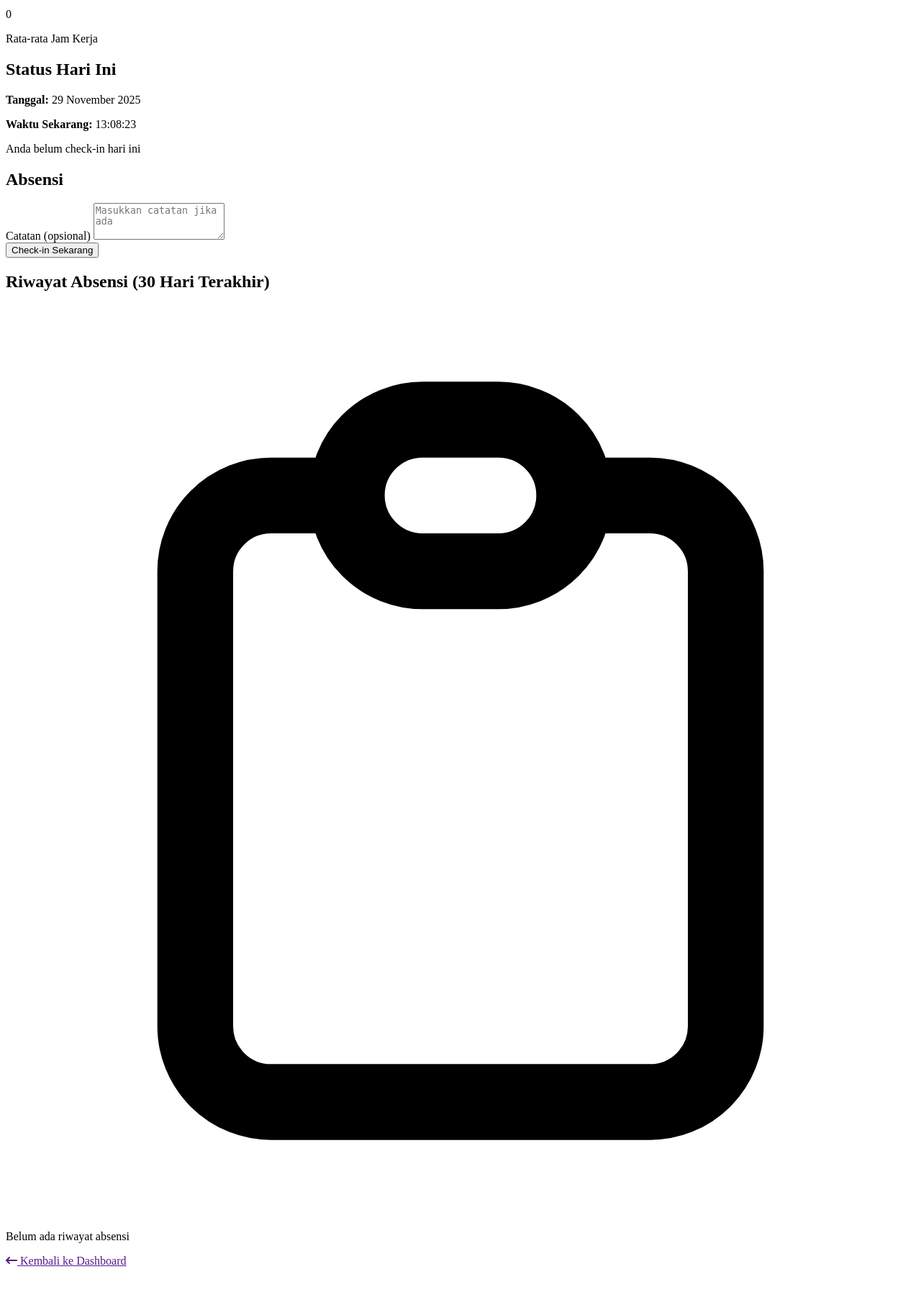
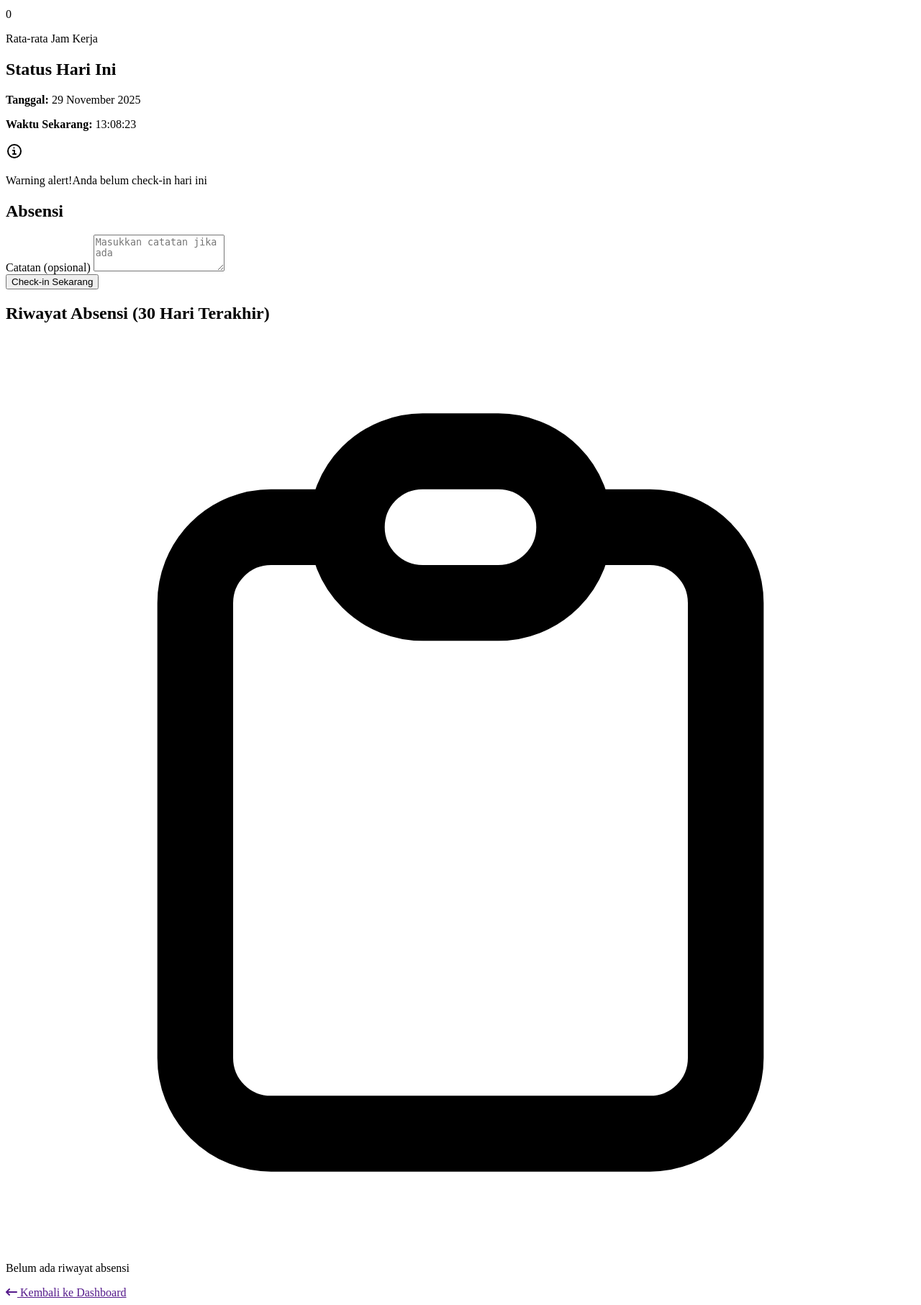
Before and after one commit to IbnuSabilGitHub/Project-UAS, a PHP site: template app/Views/attendance/index.php in a window 1280 px wide. Shown: the part 320-2133 px from the top of the page at 72% size. Before the commit the page ends 2079 px from the top, so only its background shows below. Run offline with PHP 8.4, Linux system fonts and the light colour scheme; the template is opened without the code that fills it, so the values that code supplies are empty; some libraries are stand-ins or nearby versions.

Commit message:
refacotr: improve ui karyawan

```diff
--- a/app/Views/attendance/index.php
+++ b/app/Views/attendance/index.php
@@ -31,20 +31,20 @@
     <div class="bg-neutral-primary-soft shadow-xs rounded-base p-6 mb-6 border border-default">
         <h2 class="text-xl font-semibold mb-4 text-heading">Statistik Bulan Ini</h2>
         <div class="grid md:grid-cols-4 gap-4">
-            <div class="bg-neutral-primary-soft p-4 rounded-base border border-brand-medium">
-                <p class="text-3xl font-bold text-blue-600"><?= $stats['total_days'] ?? 0 ?></p>
+            <div class="bg-neutral-primary-soft p-4 rounded-base border border-default">
+                <p class="text-3xl font-bold text-heading"><?= $stats['total_days'] ?? 0 ?></p>
                 <p class="text-sm text-body">Total Hari Hadir</p>
             </div>
-            <div class="bg-neutral-primary-soft p-4 rounded-base border border-brand-medium">
-                <p class="text-3xl font-bold text-green-600"><?= $stats['on_time'] ?? 0 ?></p>
+            <div class="bg-neutral-primary-soft p-4 rounded-base border border-default">
+                <p class="text-3xl font-bold text-heading"><?= $stats['on_time'] ?? 0 ?></p>
                 <p class="text-sm text-body">Tepat Waktu</p>
             </div>
-            <div class="bg-neutral-primary-soft p-4 rounded-base border border-brand-medium">
-                <p class="text-3xl font-bold text-yellow-600"><?= $stats['late'] ?? 0 ?></p>
+            <div class="bg-neutral-primary-soft p-4 rounded-base border border-default">
+                <p class="text-3xl font-bold text-heading"><?= $stats['late'] ?? 0 ?></p>
                 <p class="text-sm text-body">Terlambat</p>
             </div>
-            <div class="bg-neutral-primary-soft p-4 rounded-base border border-brand-medium">
-                <p class="text-3xl font-bold text-purple-600">
+            <div class="bg-neutral-primary-soft p-4 rounded-base border border-default">
+                <p class="text-3xl font-bold text-heading">
                     <?= isset($stats['avg_hours']) && $stats['avg_hours'] ? number_format($stats['avg_hours'], 1) : '0' ?>
                 </p>
                 <p class="text-sm text-body">Rata-rata Jam Kerja</p>
@@ -72,12 +72,15 @@
                     <?php endif; ?>
 
                     <?php if ($todayStatus['status'] === 'late'): ?>
-                        <span class="inline-block mt-2 bg-yellow-100 text-yellow-800 text-xs px-2 py-1 rounded-base">Terlambat</span>
+                        <span class="bg-danger-soft text-fg-danger-strong text-xs font-medium px-1.5 py-0.5 rounded">Terlambat</span>
                     <?php endif; ?>
                 </div>
             <?php else: ?>
-                <div class="bg-gray-50 p-4 rounded-base">
-                    <p class="text-gray-600">Anda belum check-in hari ini</p>
+                <div class="flex items-start sm:items-center p-4 mb-4 text-sm text-fg-warning rounded-base bg-warning-soft border border-warning-subtle" role="alert">
+                    <svg class="w-4 h-4 me-2 shrink-0 mt-0.5 sm:mt-0" aria-hidden="true" xmlns="http://www.w3.org/2000/svg" width="24" height="24" fill="none" viewBox="0 0 24 24">
+                        <path stroke="currentColor" stroke-linecap="round" stroke-linejoin="round" stroke-width="2" d="M10 11h2v5m-2 0h4m-2.592-8.5h.01M21 12a9 9 0 1 1-18 0 9 9 0 0 1 18 0Z" />
+                    </svg>
+                    <p><span class="font-medium me-1">Warning alert!</span>Anda belum check-in hari ini</p>
                 </div>
             <?php endif; ?>
         </div>
@@ -96,7 +99,7 @@
                             placeholder="Masukkan catatan jika ada"></textarea>
                     </div>
                     <button type="submit"
-                            class="w-full text-white bg-green-600 hover:bg-green-700 focus:ring-4 focus:ring-green-300 shadow-xs font-medium rounded-base text-sm px-4 py-2.5">
+                        class="w-full text-white text-white bg-brand box-border border border-transparent hover:bg-brand-strong focus:ring-4 focus:ring-brand-medium shadow-xs font-medium leading-5 rounded-base text-sm px-4 py-2.5 focus:outline-none">
                         Check-in Sekarang
                     </button>
                 </form>
@@ -109,14 +112,12 @@
                             class="bg-neutral-secondary-medium border border-default-medium text-heading text-sm rounded-base focus:ring-brand focus:border-brand block w-full px-3 py-2.5 shadow placeholder:text-body"
                             placeholder="Masukkan catatan jika ada"></textarea>
                     </div>
-                    <button type="submit"
-                            class="w-full text-white bg-red-600 hover:bg-red-700 focus:ring-4 focus:ring-red-300 shadow-xs font-medium rounded-base text-sm px-4 py-2.5">
-                        Check-out Sekarang
-                    </button>
+
+                    <button type="submit" class="w-full text-white bg-danger box-border border border-transparent hover:bg-danger-strong focus:ring-4 focus:ring-danger-medium shadow-xs font-medium leading-5 rounded-base text-sm px-4 py-2.5 focus:outline-none">Check-out Sekarang</button>
                 </form>
             <?php else: ?>
                 <div class="bg-neutral-secondary-medium p-4 rounded-base">
-                    <p class="text-green-600 font-medium">✓ Anda sudah check-in dan check-out hari ini</p>
+                    <p class="text-green-600 font-medium">Anda sudah check-in dan check-out hari ini</p>
                     <p class="text-sm text-body mt-2">Terima kasih sudah absen tepat waktu!</p>
                 </div>
             <?php endif; ?>
@@ -179,11 +180,11 @@
                                 </td>
                                 <td class="px-6 py-4 whitespace-nowrap">
                                     <?php if ($record['status'] === 'present'): ?>
-                                        <span class="px-2 py-1 text-xs rounded-base bg-green-100 text-green-800">Hadir</span>
+                                        <span class="bg-success-soft text-fg-success-strong text-xs font-medium px-1.5 py-0.5 rounded">Hadir</span>
                                     <?php elseif ($record['status'] === 'late'): ?>
-                                        <span class="px-2 py-1 text-xs rounded-base bg-yellow-100 text-yellow-800">Terlambat</span>
+                                        <span class="bg-danger-soft text-fg-danger-strong text-xs font-medium px-1.5 py-0.5 rounded">Terlambat</span>
                                     <?php else: ?>
-                                        <span class="px-2 py-1 text-xs rounded-base bg-blue-100 text-blue-800">Half Day</span>
+                                        <span class="bg-warning-soft text-fg-warning text-xs font-medium px-1.5 py-0.5 rounded">Half Day</span>
                                     <?php endif; ?>
                                 </td>
                                 <td class="px-6 py-4 text-sm text-gray-600">
--- a/app/Views/layouts/header.php
+++ b/app/Views/layouts/header.php
@@ -13,4 +13,4 @@
 
 </head>
 
-<body class="dark bg-neutral-secondary-medium">
+<body class="dark bg-neutral-primary">
```
Also changed, not shown: app/Views/leave/index.php (+10 -10 lines). Lines whose indentation alone changed are shown as unchanged.
